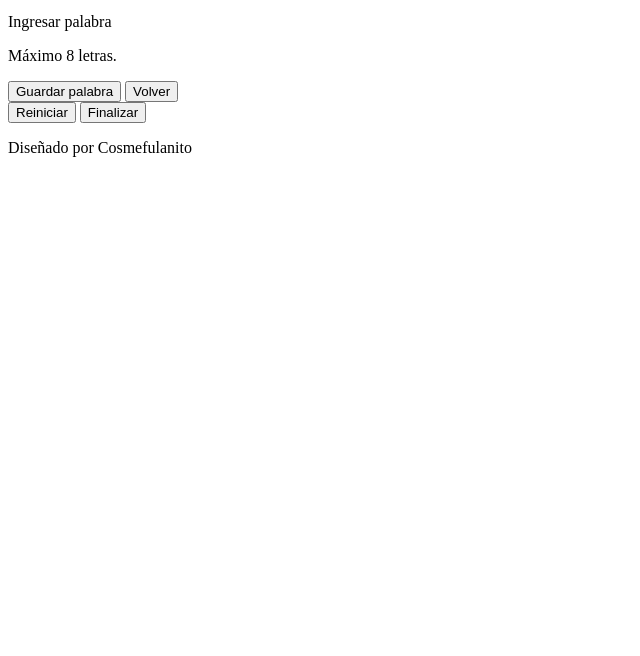
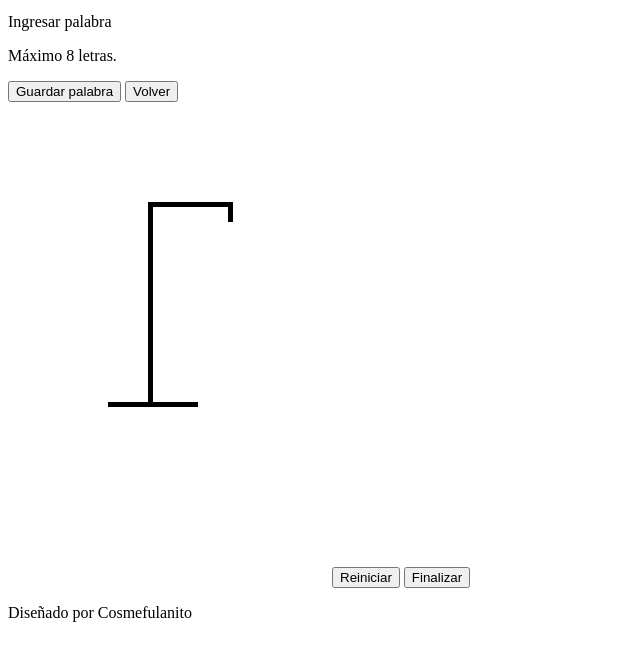
Before and after one commit to gongh95/challenge2, a plain HTML site: page index.html in a window 1280 px wide. Both pictures are taken after a click on the button "Iniciar Juego". Shown: the part 50-706 px from the top of the page, without its empty margins (0-640 px from the left). Drawn offline with Linux system fonts and the light colour scheme.

Commit message:
creado el lienzo y funcion de crear dibujo

```diff
--- a/app.js
+++ b/app.js
@@ -0,0 +1,13 @@
+const canvas = document.getElementById('canvas');
+const lapiz = canvas.getContext('2d');
+
+function armarHorca() { // funcion para crear horca
+    lapiz.beginPath();
+    lapiz.rect(100,300,90,5);
+    lapiz.rect(140,100,5,200);
+    lapiz.rect(140,100,80,5);
+    lapiz.rect(220,100,5,20);
+    lapiz.fillStyle = "#000";
+    lapiz.fill();
+    lapiz.closePath();
+}
--- /dev/null
+++ b/funcion-btns.js
@@ -0,0 +1,3 @@
+const iniciarJuegoBtn = document.getElementById('iniciar-btn');
+
+iniciarJuegoBtn.addEventListener('click', armarHorca); // se arma la horca con boton iniciar
--- a/index.html
+++ b/index.html
@@ -24,6 +24,9 @@
         </section>
 
         <section class="juego">
+            <canvas id="canvas" width="320" height="480">
+
+            </canvas>
             <button id="reiniciar-btn">Reiniciar</button>
             <button id="finalizar-btn">Finalizar</button>
         </section>
@@ -32,5 +35,7 @@
         <p>Diseñado por Cosmefulanito</p>
     </footer>
 
+    <script src="./app.js"></script>
+    <script src="./funcion-btns.js"></script>
 </body>
 </html>
```
